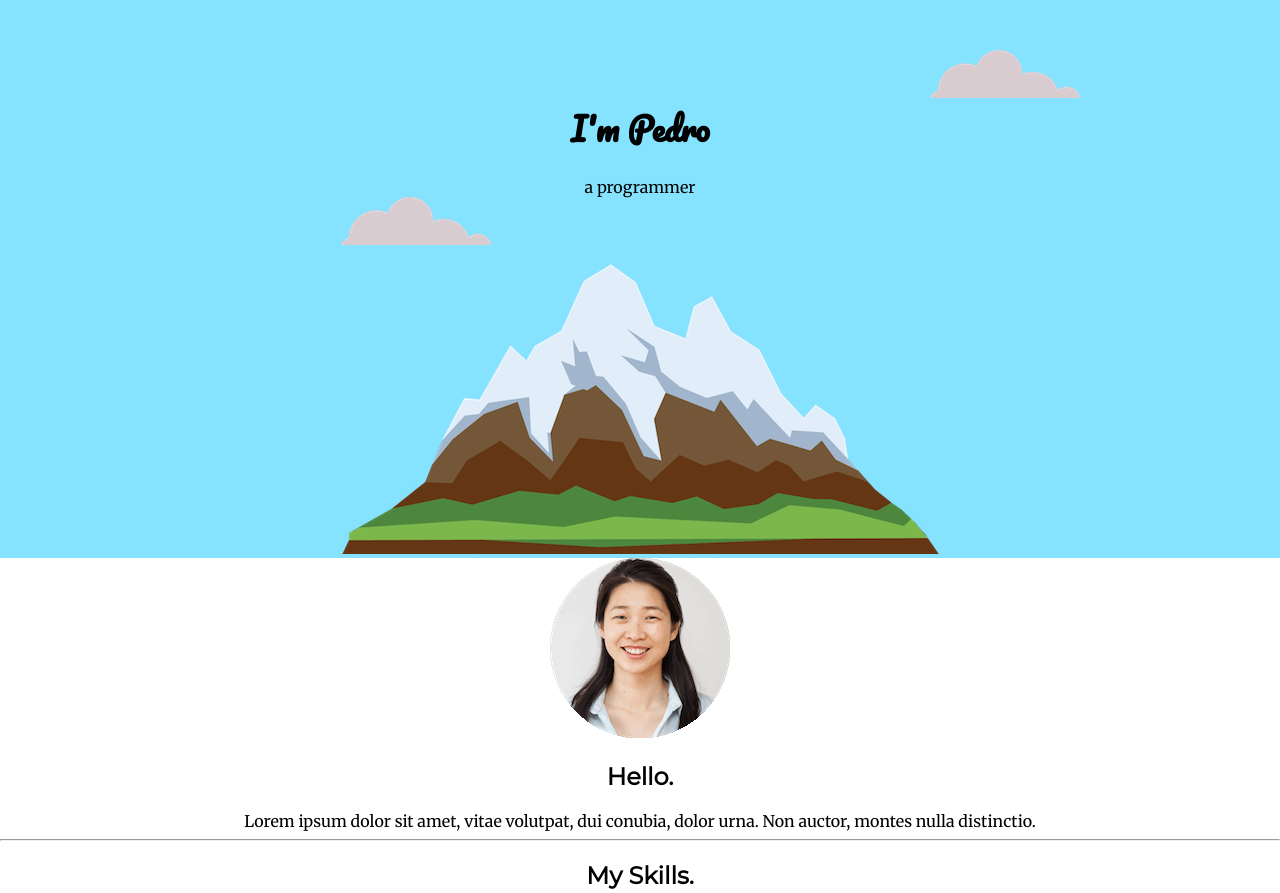
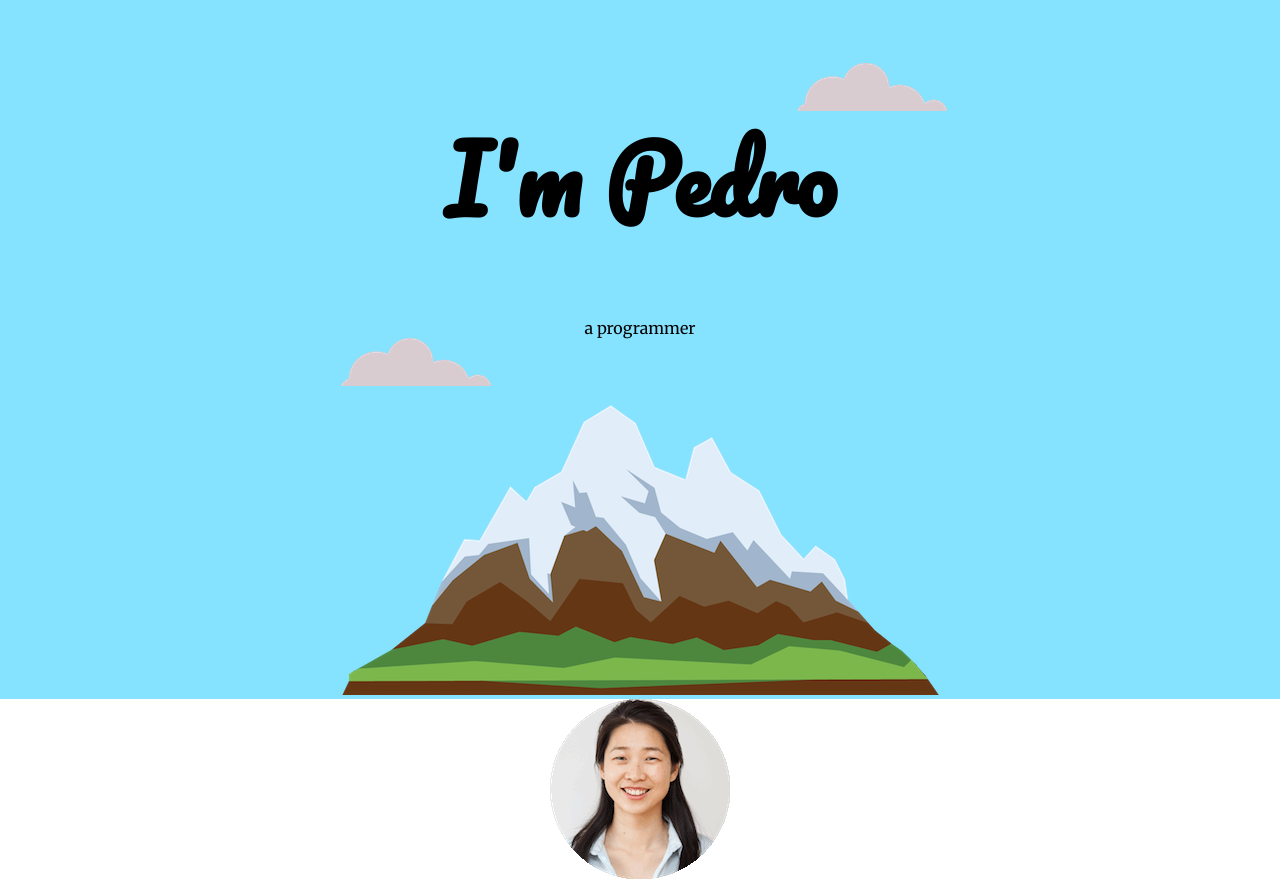
Before and after one commit to CaetanoRJ/Web-Development-Bootcamp, a plain HTML site: page 2_CSS/MyWebsite/index.html in a window 1280 px wide. Shown: the top 893 px of the page. Drawn offline with Linux system fonts and the light colour scheme.

Commit message:
Atualizando CSS website

```diff
--- a/2_CSS/MyWebsite/CSS/styles.css
+++ b/2_CSS/MyWebsite/CSS/styles.css
@@ -7,6 +7,7 @@ p {
 h1 {
     margin-top: 0px;
     font-family: 'Pacifico', cursive;
+    font-size: 90px;
 }
 
 h2 {
@@ -38,8 +39,8 @@ body {
 
 .top-cloud {
     position: absolute;
-    right: 200px;
-    top: 50px;
+    right: 26%;
+    top: 9%;
 
 }
 
```
